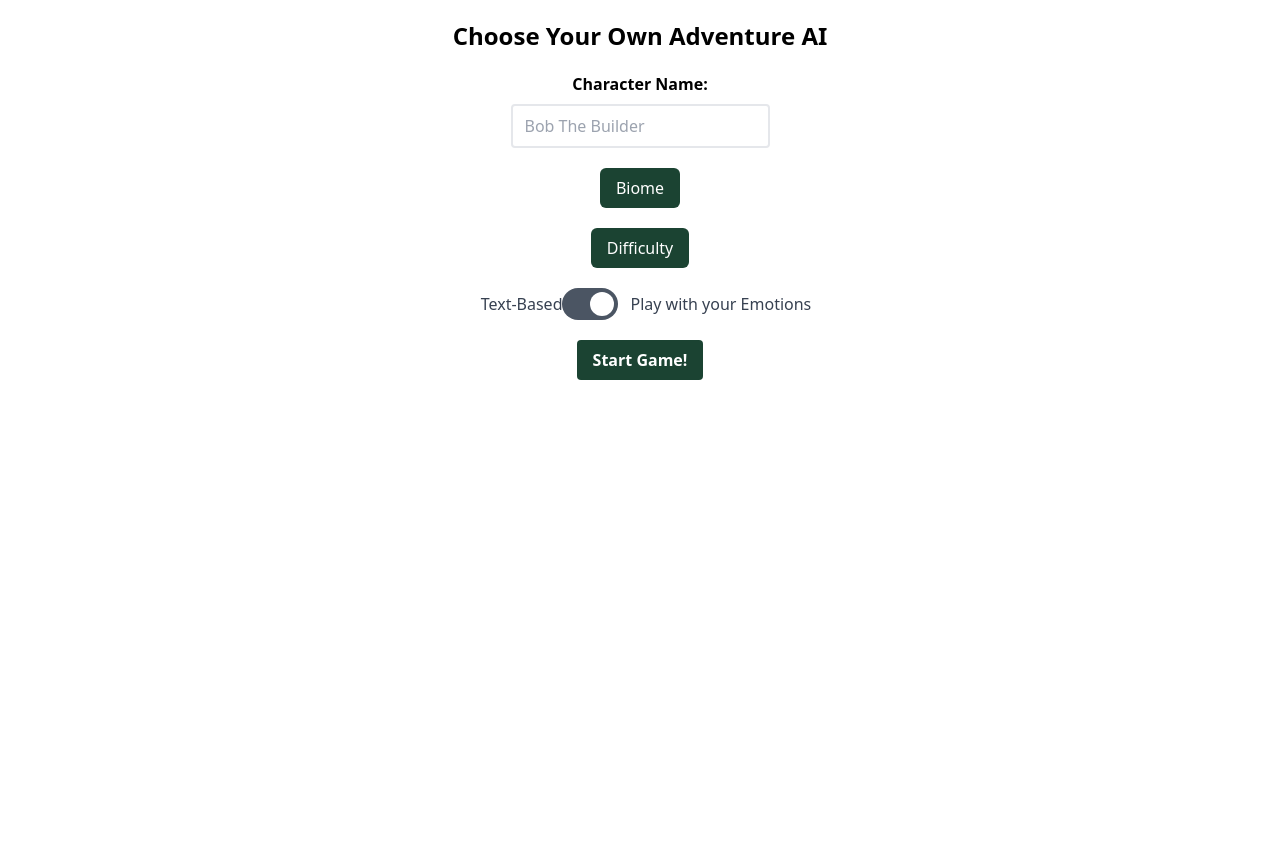
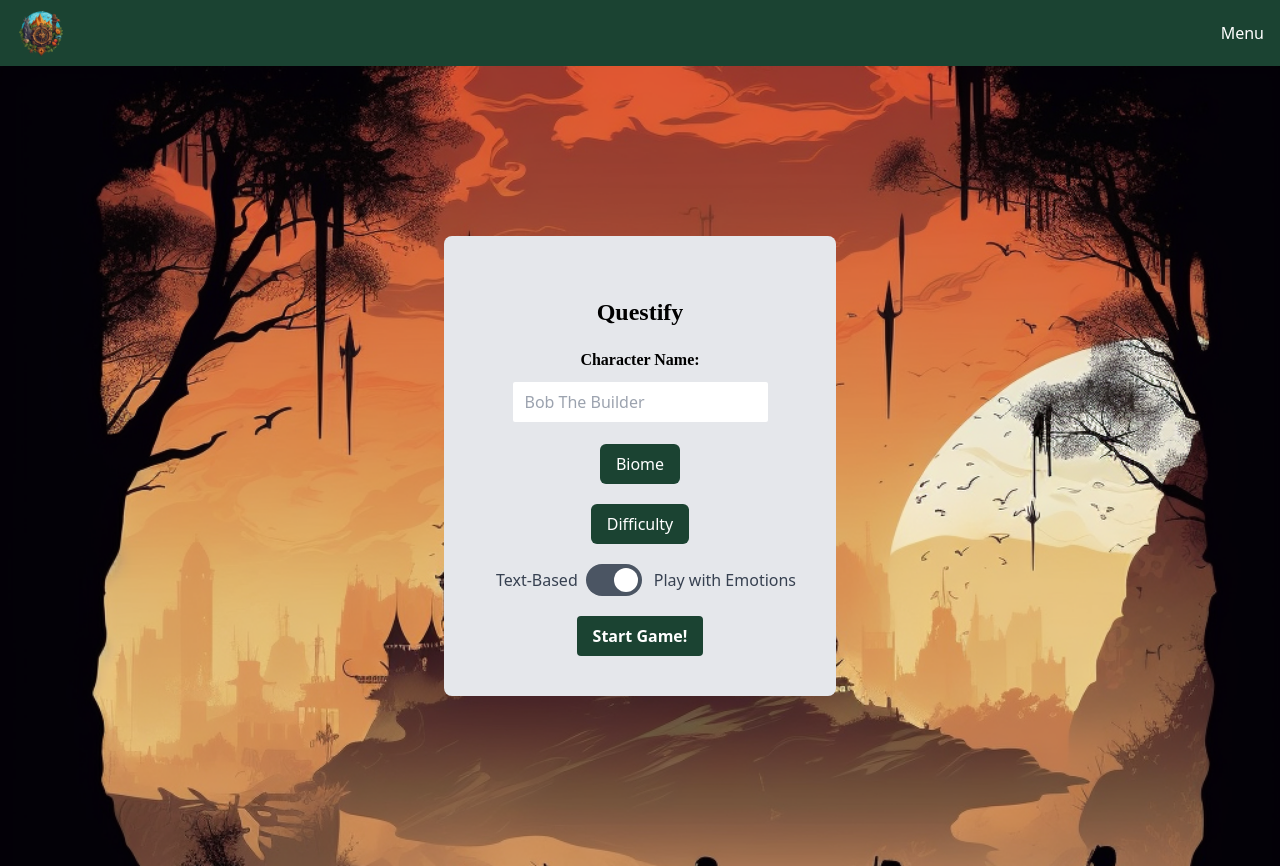
Before and after one commit to CalHacks-2023/choose-your-own-adventure-ai, a Next.js app: page /character in a window 1280 px wide. Before the commit the page ends 800 px from the top, so only its background shows below. Built offline with nearby package versions, Linux system fonts and the light colour scheme.

Commit message:
css change

```diff
--- a/src/app/character/page.js
+++ b/src/app/character/page.js
@@ -49,12 +49,23 @@ export default function Character() {
   }, [checked]);
 
   return (
-    <main>
-      <h1 className="text-center mt-5 text-2xl font-bold">
-        Choose Your Own Adventure AI
+    <>
+      <Header />
+      <main className="flex justify-center bg-[url('/homePage.png')] items-center bg-cover h-screen w-screen">
+        <div className="bg-gray-200 p-10 rounded-lg">
+          <h1
+            className="text-center mt-5 text-2xl font-bold"
+            style={{ fontFamily: 'Cinzel Decorative' }}
+          >
+            Questify
           </h1>
           <div className="flex flex-col items-center mt-5">
-        <label className="text-center font-bold">Character Name:</label>
+            <label
+              className="text-center font-bold"
+              style={{ fontFamily: 'Cinzel Decorative' }}
+            >
+              Character Name:
+            </label>
             <input
               className="border-2 mt-2 px-3 py-2 rounded"
               value={characterName}
@@ -74,8 +85,13 @@ export default function Character() {
             handleSelect={setDifficulty}
           />
           <div className="flex flex-col items-center mt-5">
-        <label htmlFor="toggle" className="flex items-center cursor-pointer">
-          <div className="ml-3 text-gray-700 font-medium">Text-Based </div>
+            <label
+              htmlFor="toggle"
+              className="flex items-center cursor-pointer"
+            >
+              <div className="ml-3 text-gray-700 font-medium pr-2">
+                Text-Based{'  '}
+              </div>
               <div className="relative">
                 <input
                   id="toggle"
@@ -93,7 +109,7 @@ export default function Character() {
                 ></div>
               </div>
               <div className="ml-3 text-gray-700 font-medium">
-            Play with your Emotions
+                Play with Emotions
               </div>
             </label>
           </div>
@@ -136,6 +152,8 @@ export default function Character() {
               theme="light"
             />
           </div>
+        </div>
       </main>
+    </>
   );
 }
```
Lines whose indentation alone changed are shown as unchanged.
